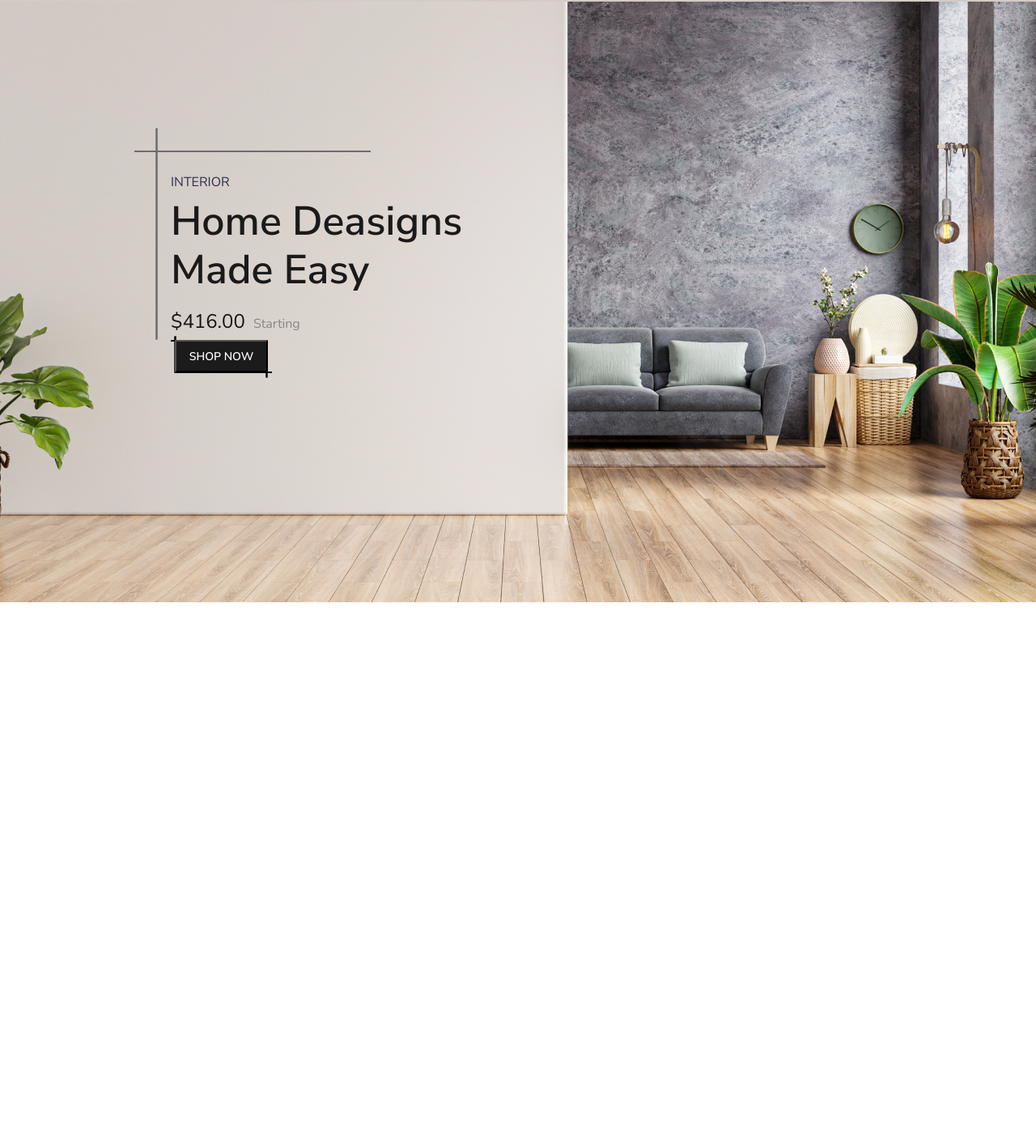
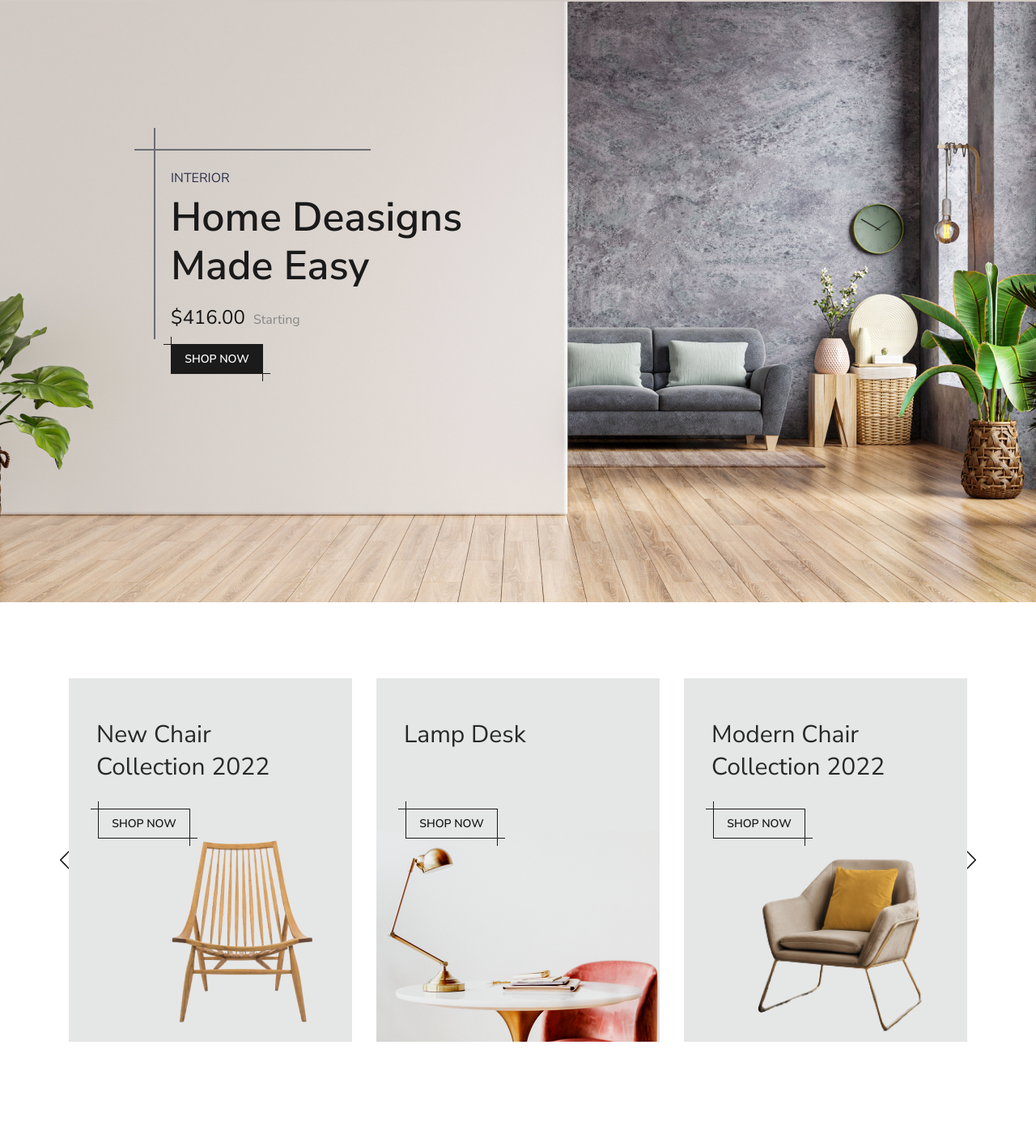
Before and after one commit to ant-tur/Furniture, a plain HTML site: page src/index.html in a window 1280 px wide. Shown: the part 77-1478 px from the top of the page at 81% size. Before the commit the page ends 821 px from the top, so only its background shows below. Drawn offline with nearby package versions, Linux system fonts and the light colour scheme.

Commit message:
add slider

```diff
--- a/src/index.html
+++ b/src/index.html
@@ -46,30 +46,46 @@
 		</nav>
 
 		<div class="banner">
-			<div class="divider">
-				<div class="divider_vert"></div>
-				<div class="divider_hor"></div>
-			</div>
 			<div class="banner_text">
 				<div class="banner_title">INTERIOR</div>
 				<h1 class="banner_header">Home Deasigns
 					Made Easy</h1>
 				<div class="banner_price">
-					<div class="price">$416.00</div>
-					<div class="starting">Starting</div>
+					<div class="banner_price_number">$416.00</div>
+					<div class="banner_price_starting">Starting</div>
 				</div>
-				<div class="button">
-					<div class="border_top"></div>
-					<div class="border_right"></div>
-					<div class="border_bottom"></div>
-					<div class="border_left"></div>
-					<button class="btn">SHOP NOW</button>
-				</div>
+
+				<button class="btn">SHOP NOW</button>
+
 			</div>
 		</div>
 
 	</header>
 
+	<div class="slider">
+		<div class="slider_arrow_left"><img src="icons/arrow_left.png" alt="left"></div>
+		<div class="slider_arrow_right"><img src="icons/arrow_right.png" alt="right"></div>
+		<div class="container slider_wrapper">
+			<div class="slider_card slider_card_1">
+				<div class="slider_card_title">New Chair Collection 2022</div>
+				<button class="btn btn_slider">SHOP NOW</button>
+				<img src="img/cards_first/cards 1.png" alt="new chair collection 2022">
+			</div>
+
+			<div class="slider_card slider_card_2">
+				<div class="slider_card_title">Lamp Desk</div>
+				<button class="btn btn_slider">SHOP NOW</button>
+				<img src="img/cards_first/cards 2.png" alt="lamp desk">
+			</div>
+
+			<div class="slider_card slider_card_3">
+				<div class="slider_card_title">Modern Chair Collection 2022</div>
+				<button class="btn btn_slider">SHOP NOW</button>
+				<img src="img/cards_first/cards 3.png" alt="modern chair collection 2022">
+			</div>
+		</div>
+	</div>
+
 
 </body>
 
--- a/src/sass/style.sass
+++ b/src/sass/style.sass
@@ -68,39 +68,30 @@ nav
   height: 309px
   left: 166px
   top: 235px
+  &::before, &::after
+    content: ''
+    position: absolute
+    display: block
+    border: 1px solid #6B6C71
+    background-color: #6b6c71
+  &::before
+    left: 24px
+    height: 261px
+    width: 1px
+  &::after
+    height: 1px
+    width: 292px
+    bottom: 281px
 
-.divider
-  position: relative
+  &_text
+    margin: 50px 0 0 45px
 
-  .divider_vert
-    position: absolute
-    top: 102px
-    left: -103px
-    width: 261px
-    height: 0px
-    border: 1px solid #6B6C71
-    background-color: #6B6C71
-    transform: rotate(90deg)
-
-.banner
-  .banner_text
-    margin-left: 45px
-
-  .divider_hor
-    width: 292px
-    height: 0px
-    border: 1px solid #6B6C71
-    background-color: #6B6C71
-    transform: rotate(-180deg)
-    margin-top: 28px
-
-  .banner_title
+  &_title
     font-weight: 400
     font-size: 16px
     color: #2C314B
     margin-top: 25px
-
-  .banner_header
+  &_header
     font-weight: 600
     font-size: 50px
     line-height: 60px
@@ -108,67 +99,106 @@ nav
     margin: 0
     margin-top: 7px
 
-  .banner_price
+  &_price
     display: flex
     align-items: baseline
     margin-top: 15px
-
-    .price
+    &_number
       font-weight: 400
       font-size: 24px
       color: #121211
       margin-right: 10px
-
-    .starting
+    &_starting
       font-weight: 400
       font-size: 16px
       color: #878787
 
-.button
+
+.btn
   position: relative
-  width: 125px
-  height: 50px
+  width: 114px
+  height: 37px
+  background: #1C1B1B
+  font-weight: 600
+  font-size: 14px
+  color: #FFFFFF
+  margin-top: 15px
+  transition: all 500ms ease
+  border: none
+  &:hover
+    background: #DBD4CE
+    color: #000
+  &::before, &::after
+    position: absolute
+    content: ''
+    display: block
+    border-color: #1C1B1B
+    border-style: solid
+  &::before
+    width: 108%
+    height: 125%
+    top: 0px
+    left: -9px
+    border-width: 1px 1px 0 0
+  &::after
+    width: 108%
+    height: 125%
+    top: -9px
+    left: 0px
+    border-width: 0 0 1px 1px
+  &_slider
+    position: absolute
+    top: 146px
+    left: 36px
+    background: #e5e6e6
+    color: #1B1A1A
+    z-index: 1
+    &:hover
+      background: #1b1a1a
+      color: #fff
 
-  .btn
+
+
+.slider
+  height: 657px
+  position: relative
+  padding: 94px 0 114px 0
+  &_arrow_left
     position: absolute
-    top: 5px
-    left: 5px
-    width: 115px
-    height: 40px
-    background: #1C1B1B
-    font-weight: 600
-    font-size: 14px
-    color: #FFFFFF
-
-  .border_top
+    top: 302px
+    left: 74px
+    cursor: pointer
+  &_arrow_right
     position: absolute
-    top: 5px
-    width: 120px
-    border: 1px solid #000
-    background-color: #000
-
-  .border_bottom
-    position: absolute
-    left: 5px
-    top: 44px
-    width: 120px
-    border: 1px solid #000
-    background-color: #000
-
-  .border_left
-    position: absolute
-    left: -17px
-    top: 22px
-    width: 45px
-    border: 1px solid #000
-    background-color: #000
-    transform: rotate(90deg)
-
-  .border_right
-    position: absolute
-    left: 96px
-    top: 28px
-    width: 45px
-    border: 1px solid #000
-    background-color: #000
-    transform: rotate(90deg)
+    top: 302px
+    right: 74px
+    cursor: pointer
+  &_wrapper
+    display: flex
+    justify-content: space-between
+  &_card
+    position: relative
+    width: 350px
+    height: 449px
+    background: #E5E6E6
+    &_title
+      margin: 50px 100px 0 34px
+      font-weight: 400
+      font-size: 30px
+      line-height: 40px
+      color: #282828
+    &_1
+      img
+        position: absolute
+        top: 200px
+        left: 127px
+    &_2
+      img
+        position: absolute
+        top: 189px
+        left: 0
+    &_3
+      img
+        position: absolute
+        top: 217px
+        left: 68px
```
Also changed, not shown: src/css/style.min.css, src/icons/arrow_left.png (added), src/icons/arrow_right.png (added), 1 other file.
